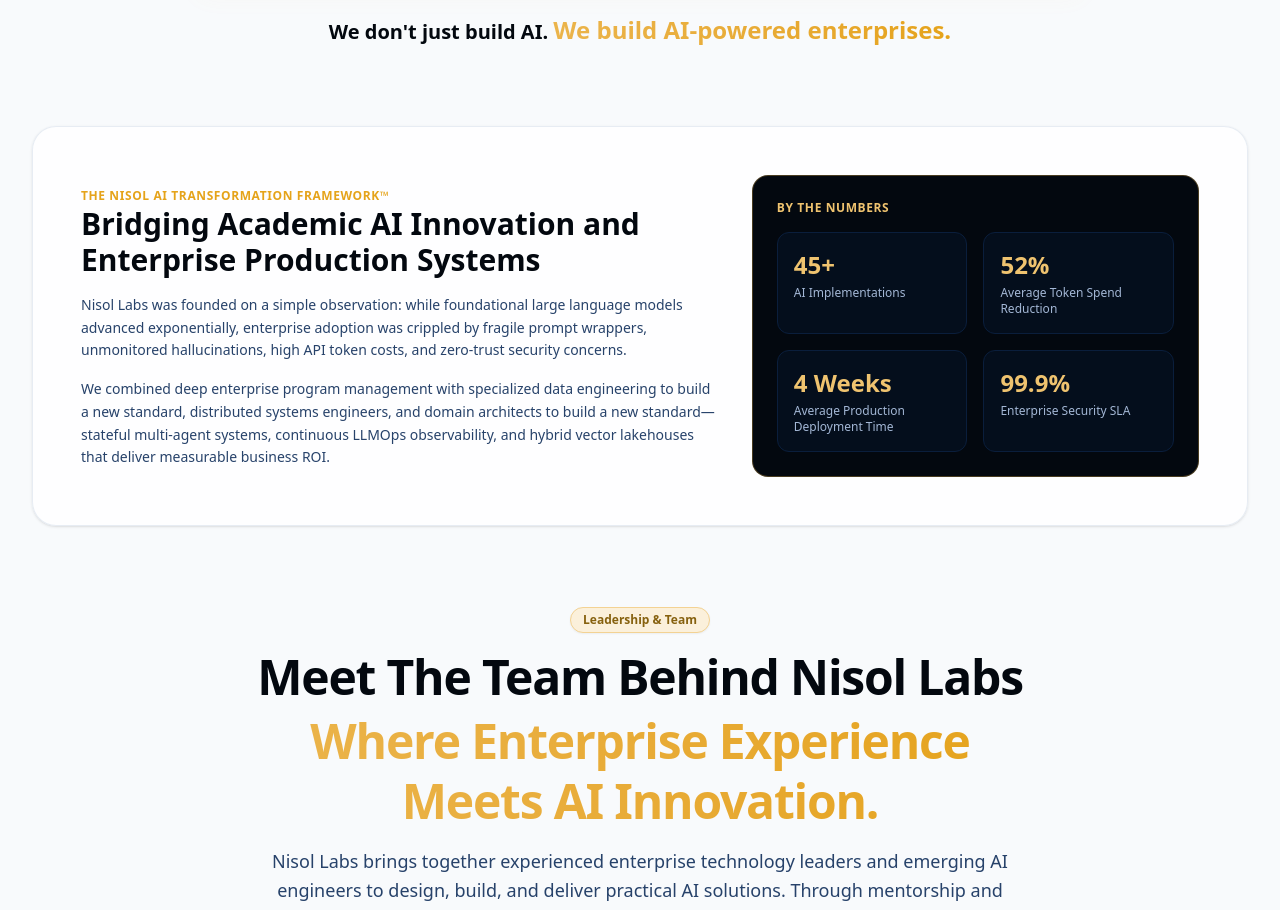
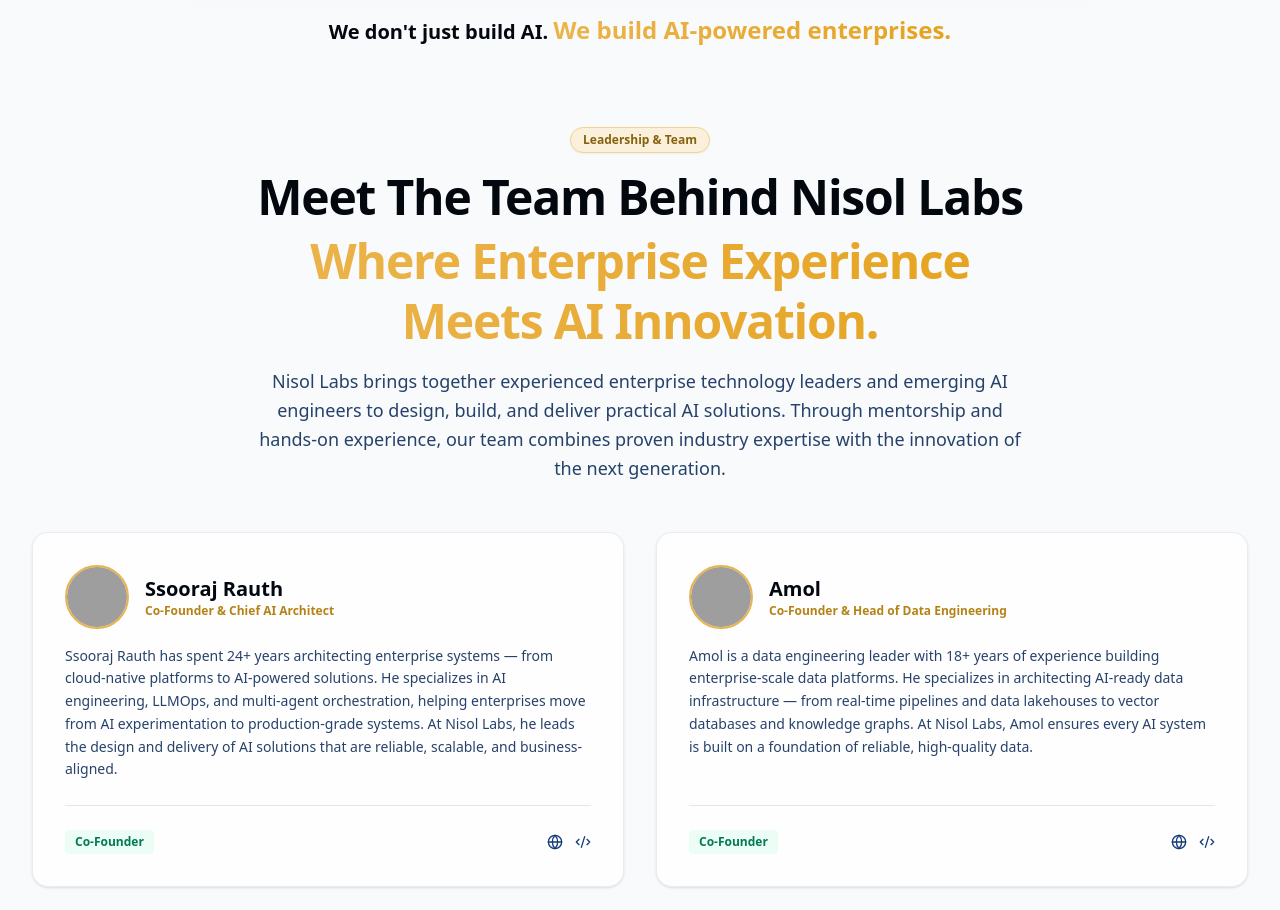
Before and after one commit to ssooraj24/NisolLabsWeb, a Next.js app: page /about in a window 1280 px wide. Shown: the part 2420-3330 px from the top of the page. Built offline with nearby package versions, Linux system fonts and the light colour scheme; grey boxes are pictures that could not be loaded.

Commit message:
removed hero section which is replaced by another hero section

```diff
--- a/src/app/about/page.tsx
+++ b/src/app/about/page.tsx
@@ -21,7 +21,6 @@
 import { Badge } from "@/components/ui/Badge";
 import { Card, CardContent } from "@/components/ui/Card";
 import { COMPANY } from "@/data/company";
-import { AITransformationFramework } from "@/components/home/AITransformationFramework";
 
 
 export const metadata: Metadata = {
@@ -325,34 +324,6 @@
           </p>
         </div>
       </div>
-      {/* Our Story */}
-      <div className="glass-panel rounded-3xl p-8 sm:p-12 border border-slate-200 shadow-sm grid grid-cols-1 lg:grid-cols-12 gap-8 items-center">
-        <div className="lg:col-span-7 space-y-4">
-          <span className="text-xs font-extrabold uppercase tracking-wider text-golden-600">The Nisol AI Transformation Framework™</span>
-          <h2 className="text-2xl sm:text-3xl font-extrabold text-navy-950">
-            Bridging Academic AI Innovation and Enterprise Production Systems
-          </h2>
-          <p className="text-sm text-navy-700/90 leading-relaxed">
-            Nisol Labs was founded on a simple observation: while foundational large language models advanced exponentially, enterprise adoption was crippled by fragile prompt wrappers, unmonitored hallucinations, high API token costs, and zero-trust security concerns.
-          </p>
-          <p className="text-sm text-navy-700/90 leading-relaxed">
-            We combined deep enterprise program management with specialized data engineering to build a new standard, distributed systems engineers, and domain architects to build a new standard—stateful multi-agent systems, continuous LLMOps observability, and hybrid vector lakehouses that deliver measurable business ROI.
-          </p>
-        </div>
-
-        <div className="lg:col-span-5 bg-navy-950 rounded-2xl p-6 text-white space-y-4 border border-golden-500/30">
-          <div className="text-xs font-bold uppercase tracking-wider text-golden-400">By The Numbers</div>
-          <div className="grid grid-cols-2 gap-4">
-            {COMPANY.stats.map((s, idx) => (
-              <div key={idx} className="bg-navy-900/90 p-4 rounded-xl border border-navy-800">
-                <div className="text-2xl font-black text-golden-400">{s.value}</div>
-                <div className="text-xs text-navy-200 mt-1">{s.label}</div>
-              </div>
-            ))}
-          </div>
-        </div>
-      </div>
-
 
       {/* The Founders Section */}
       <section className="space-y-10">
@@ -395,10 +366,6 @@
           ))}
         </div>
       </section>
-      {/* ============================================================ */}
-      {/* THE NISOL AI TRANSFORMATION FRAMEWORK™ */}
-      {/* ============================================================ */}
-      <AITransformationFramework />
 
       {/* Core Values */}
       <section className="space-y-8">
```
